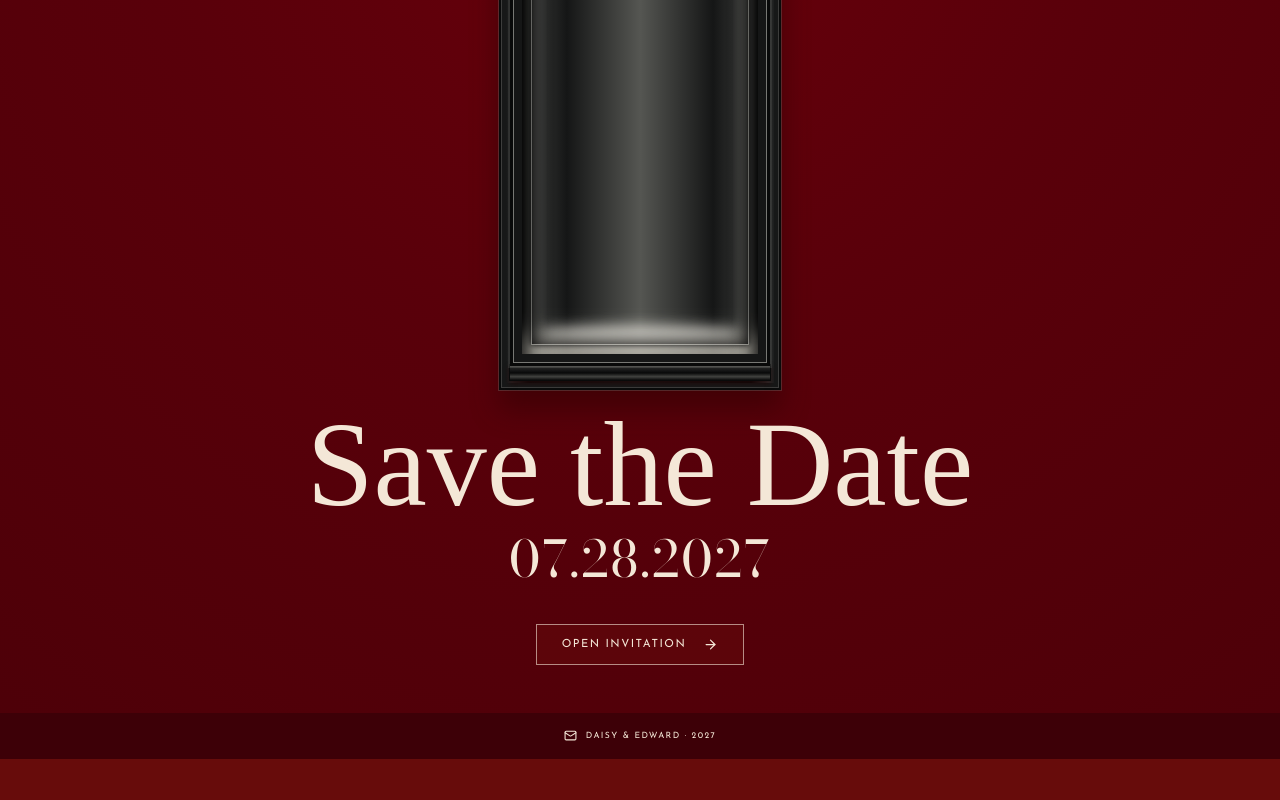
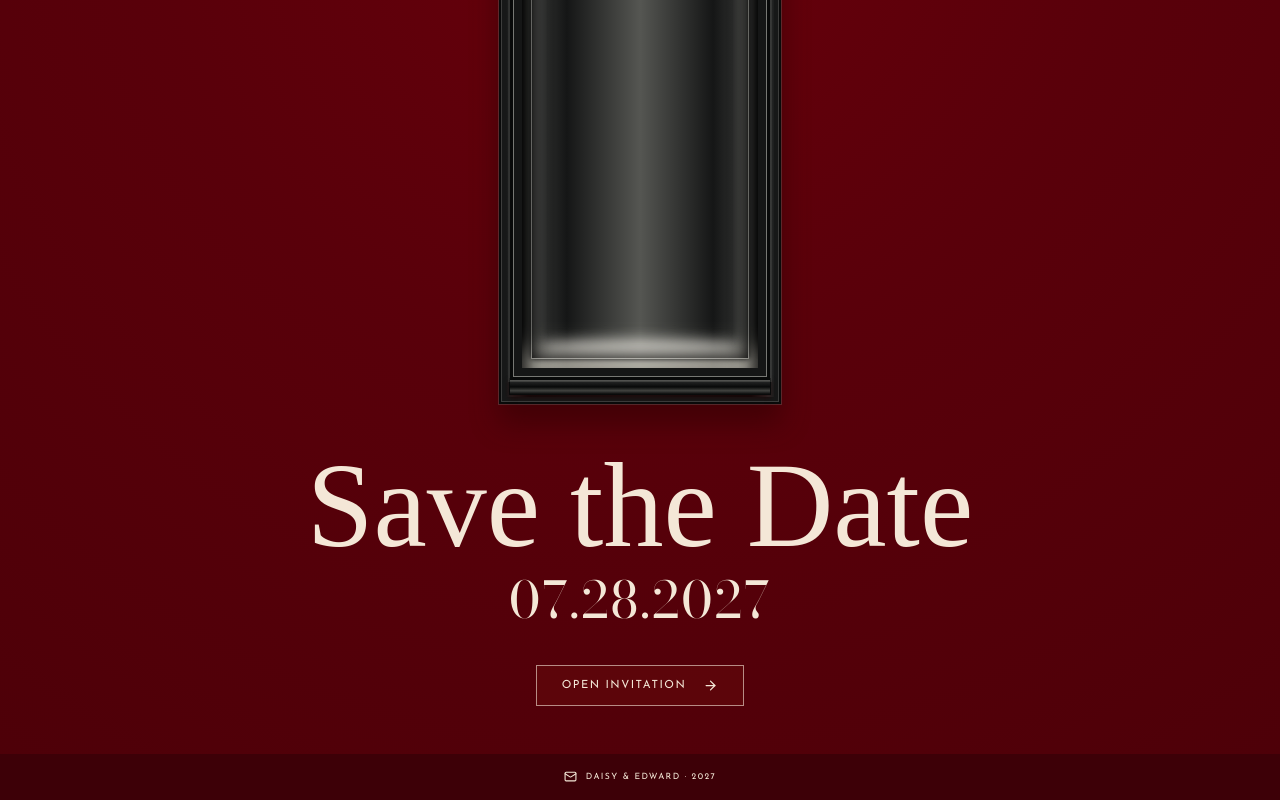
Before and after one commit to megan478/save-the-date, a React (Vite) app in the folder frontend/: page / in a window 1280 px wide. Shown: the part 323-1123 px from the top of the page. Before the commit the page ends 1082 px from the top, so only its background shows below. Built offline with nearby package versions, Linux system fonts and the light colour scheme; a web font is replaced by a local one.

Commit message:
Small spacing changes to landing page

```diff
--- a/frontend/src/refinements.css
+++ b/frontend/src/refinements.css
@@ -26,7 +26,7 @@ body {
 }
 
 .cover header p {
-  margin-bottom: 18px;
+  margin-bottom: 32px;
   font-size: clamp(.72rem, 1.15vw, .9rem);
 }
 
@@ -164,7 +164,7 @@ body {
   100% { transform: translateY(89px); }
 }
 
-.cover-copy { margin-top: 15px; }
+.cover-copy { margin-top: 42px; }
 
 .invitation-main > h2,
 .details > h2,
```
